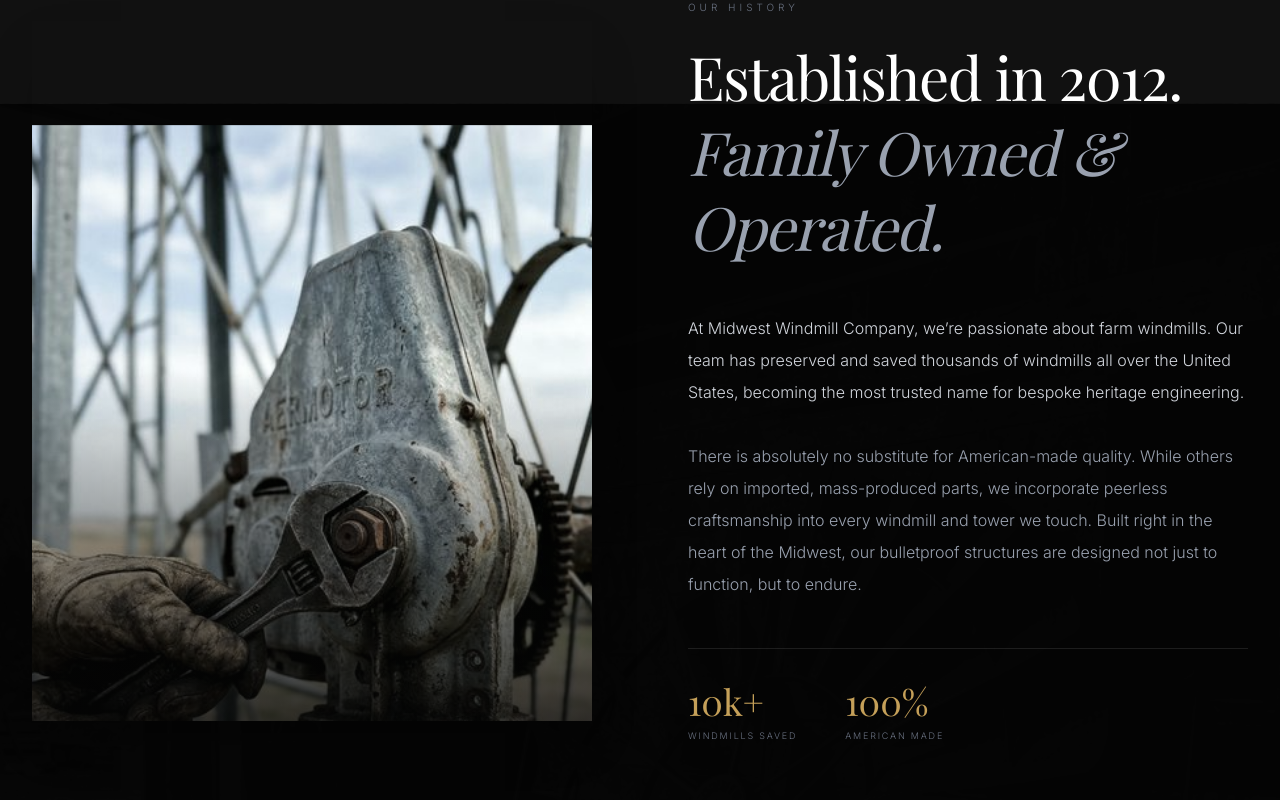
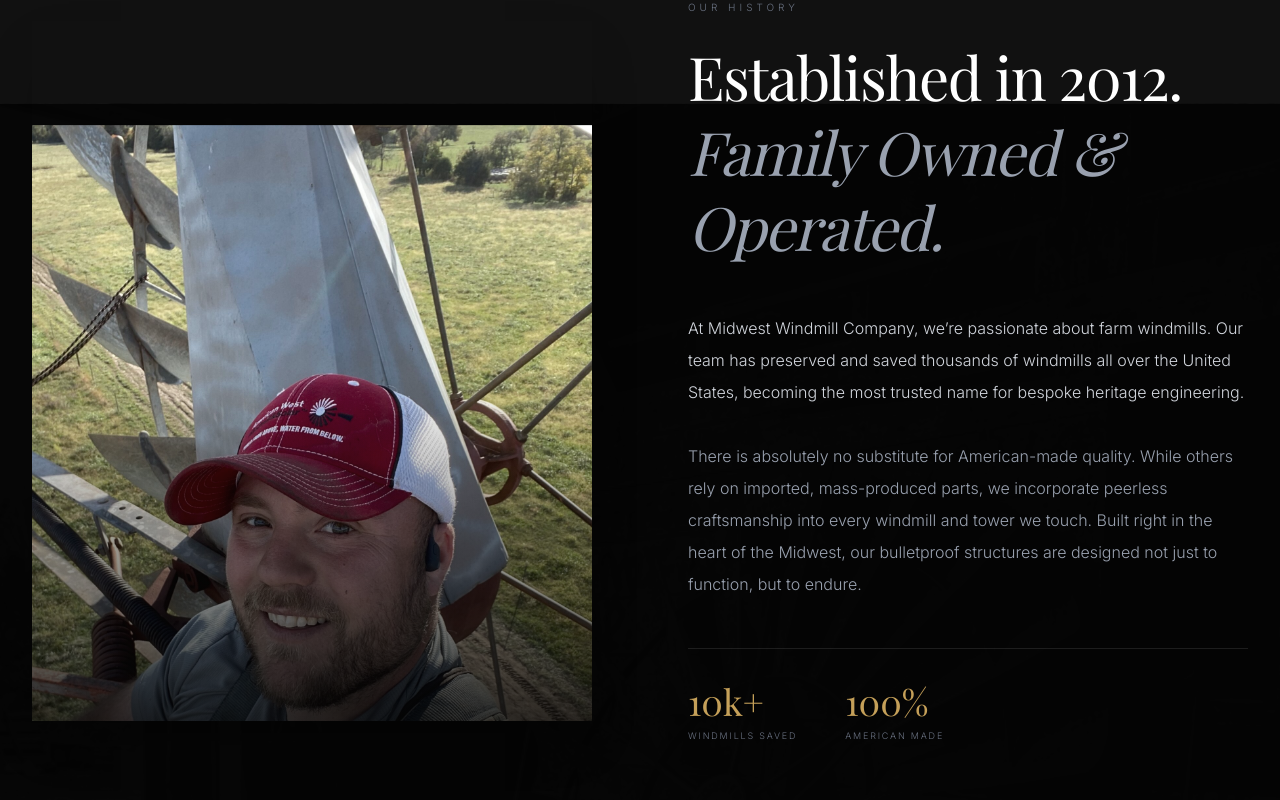
Before and after one commit to Founditmarketing/midwest, a React (Vite) app: page / in a window 1280 px wide. Shown: the part 960-1760 px from the top of the page. Built offline with nearby package versions, Linux system fonts and the light colour scheme; a web font is replaced by a local one.

Commit message:
feat: swapped the generic hero heritage image with the actual photo of Mark Henry to better personalize the homepage

```diff
--- a/src/components/Heritage.tsx
+++ b/src/components/Heritage.tsx
@@ -29,8 +29,8 @@ export default function Heritage() {
             <div className="relative aspect-[4/5] overflow-hidden shadow-2xl group">
               <motion.img
                 style={{ y: imgY }}
-                src="/images/heritage-craftsman-hands.png"
-                alt="Master craftsman restoring a heritage windmill"
+                src="/images/mark_henry.jpeg"
+                alt="Mark Henry - Founder & Master Craftsman"
                 className="w-full h-[120%] object-cover grayscale-[30%] group-hover:grayscale-0 transition-all duration-[2s] ease-out group-hover:scale-105"
               />
               <div className="absolute inset-0 bg-gradient-to-t from-industrial-charcoal-dark/80 via-transparent to-transparent"></div>
```
